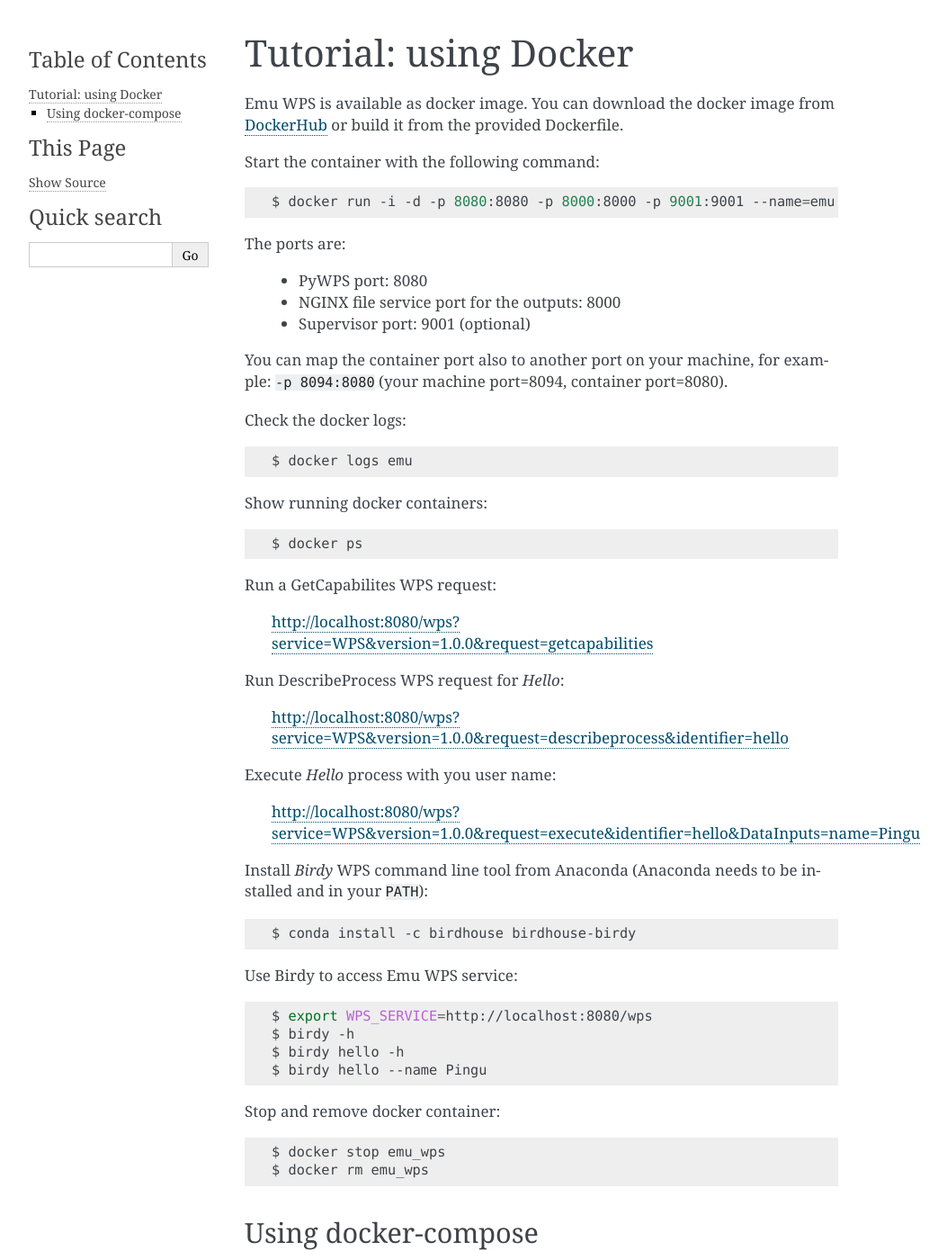
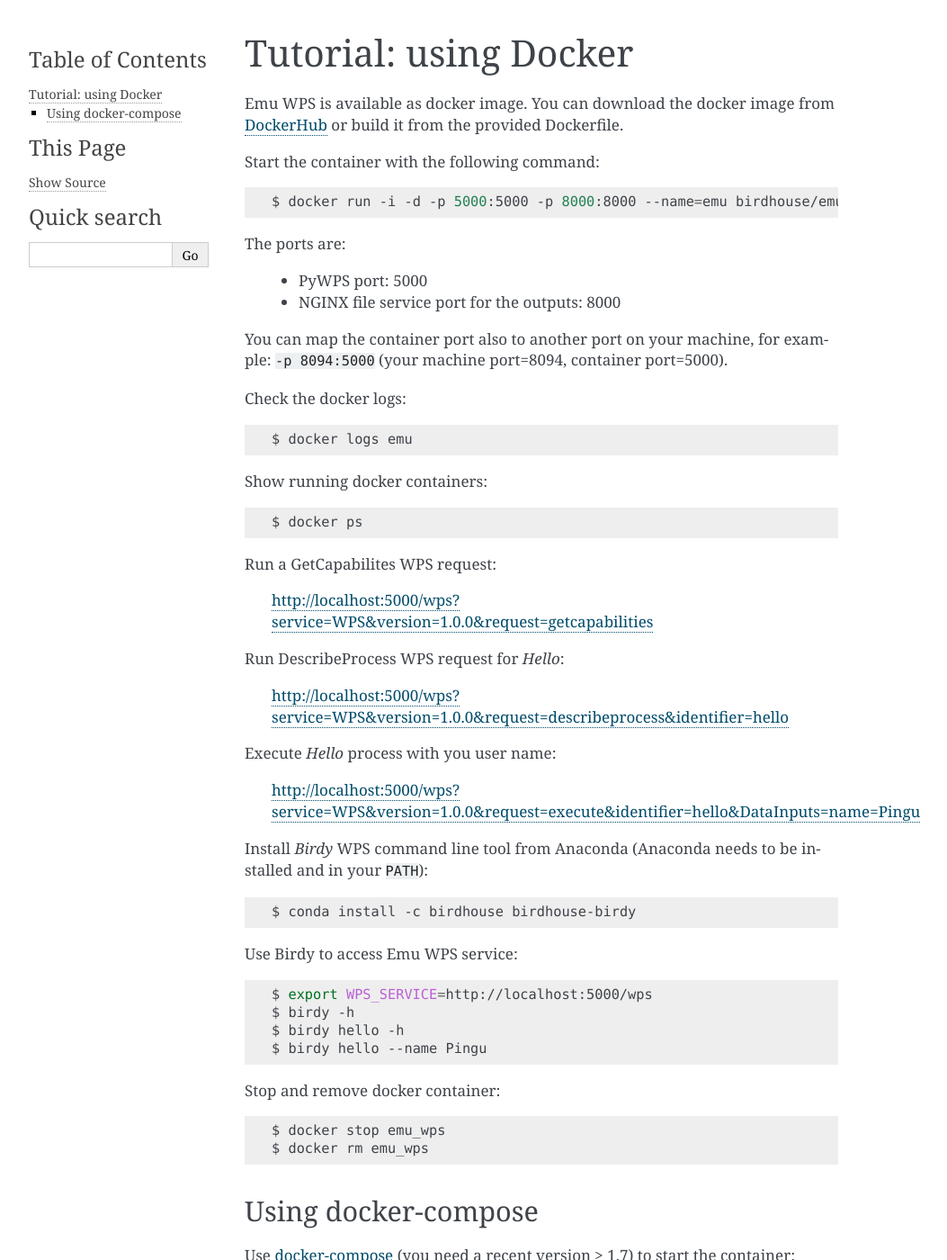
Before and after one commit to bird-house/emu, a Sphinx documentation site: the page built from docs/source/tutorial/using_docker.rst, in a window 1280 px wide and 1400 px high. Shown: the whole window at 90% size, without its empty margins (148-1201 px from the left). Built offline with Sphinx 7.4.7, drawn with Linux system fonts in a browser that asks for light colours; some of the changed text lies outside the part shown.

Commit message:
fixed port in docker tutorial

```diff
--- a/docs/source/installation.rst
+++ b/docs/source/installation.rst
@@ -69,7 +69,7 @@
     [settings]
     hostname = emu
     http-port = 80
-    output-port = 500
+    output-port = 8000
     log-level = WARN
 
     # deployment options
--- a/docs/source/tutorial/using_docker.rst
+++ b/docs/source/tutorial/using_docker.rst
@@ -10,16 +10,15 @@
 
 .. code-block:: sh
 
-  $ docker run -i -d -p 8080:8080 -p 8000:8000 -p 9001:9001 --name=emu birdhouse/emu
+  $ docker run -i -d -p 5000:5000 -p 8000:8000 --name=emu birdhouse/emu
 
 The ports are:
 
-  * PyWPS port: 8080
+  * PyWPS port: 5000
   * NGINX file service port for the outputs: 8000
-  * Supervisor port: 9001 (optional)
 
-You can map the container port also to another port on your machine, for example: ``-p 8094:8080``
-(your machine port=8094, container port=8080).
+You can map the container port also to another port on your machine, for example: ``-p 8094:5000``
+(your machine port=8094, container port=5000).
 
 Check the docker logs:
 
@@ -35,15 +34,15 @@
 
 Run a GetCapabilites WPS request:
 
-  http://localhost:8080/wps?service=WPS&version=1.0.0&request=getcapabilities
+  http://localhost:5000/wps?service=WPS&version=1.0.0&request=getcapabilities
 
 Run DescribeProcess WPS request for *Hello*:
 
-  http://localhost:8080/wps?service=WPS&version=1.0.0&request=describeprocess&identifier=hello
+  http://localhost:5000/wps?service=WPS&version=1.0.0&request=describeprocess&identifier=hello
 
 Execute *Hello* process with you user name:
 
-  http://localhost:8080/wps?service=WPS&version=1.0.0&request=execute&identifier=hello&DataInputs=name=Pingu
+  http://localhost:5000/wps?service=WPS&version=1.0.0&request=execute&identifier=hello&DataInputs=name=Pingu
 
 Install *Birdy* WPS command line tool from Anaconda (Anaconda needs to be installed and in your ``PATH``):
 
@@ -55,7 +54,7 @@
 
 .. code-block:: sh
 
-  $ export WPS_SERVICE=http://localhost:8080/wps
+  $ export WPS_SERVICE=http://localhost:5000/wps
   $ birdy -h
   $ birdy hello -h
   $ birdy hello --name Pingu
@@ -83,7 +82,7 @@
 
 .. code-block:: sh
 
-   $ HOSTNAME=emu HTTP_PORT=8094 SUPERVISOR_PORT=48094 docker-compose up
+   $ HOSTNAME=emu HTTP_PORT=8094 docker-compose up
 
 Now the WPS is available on port 8094: http://emu:8094/wps?service=WPS&version=1.0.0&request=GetCapabilities.
 
```
